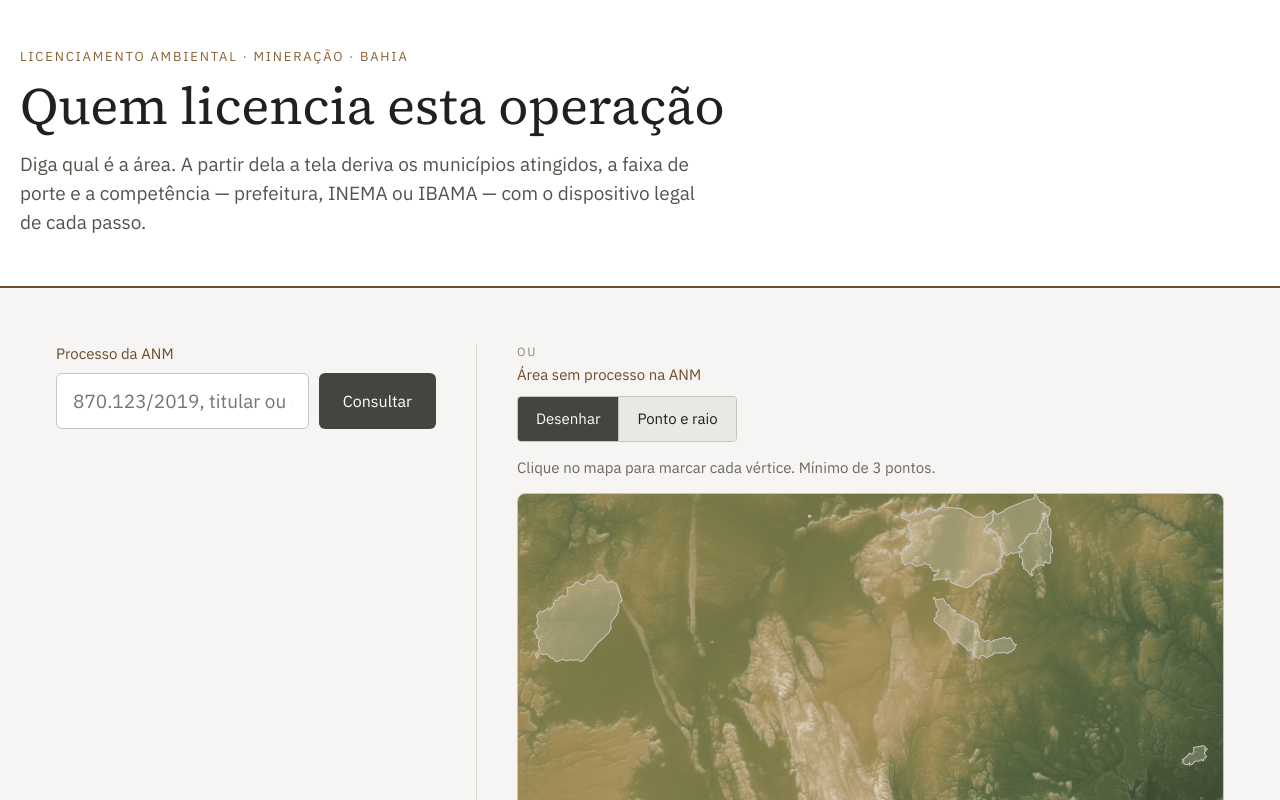
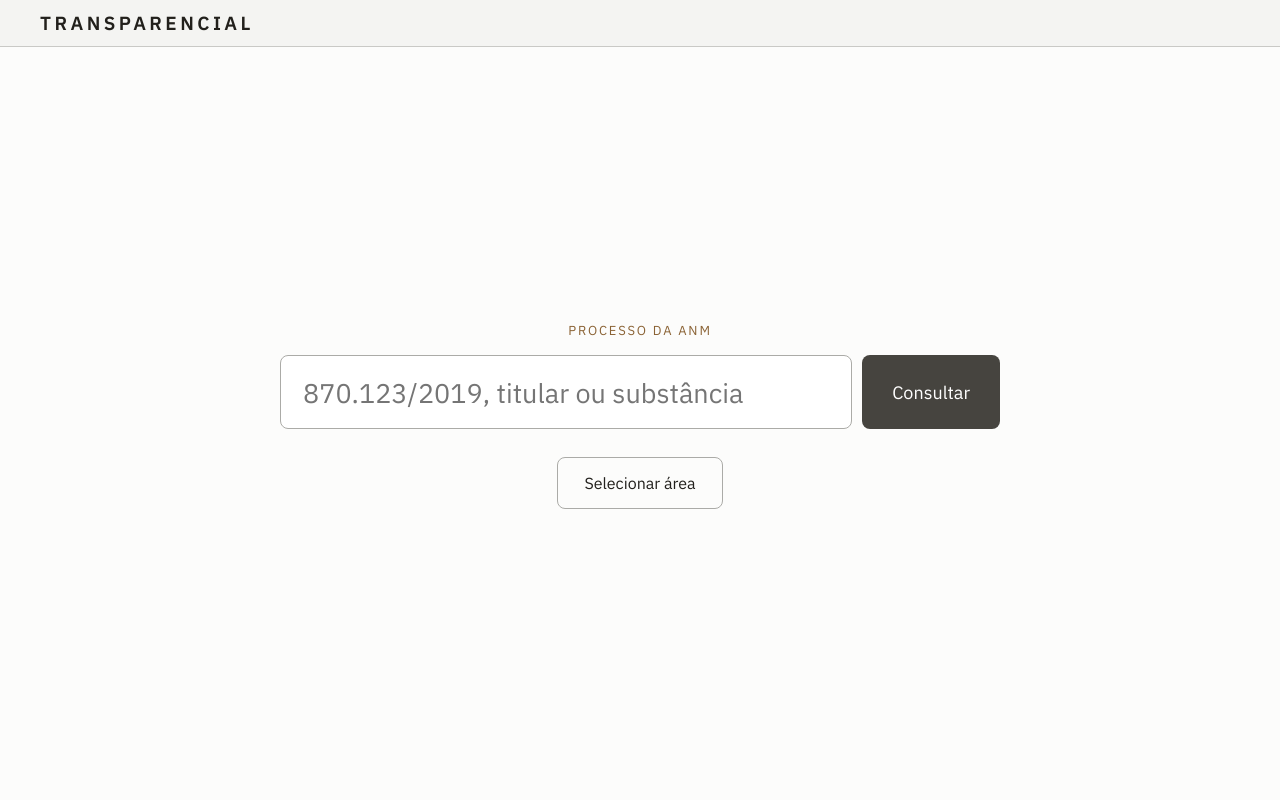
Before and after one commit to luanasj/hackathon-mais-mineracao-licenciamento, a React (Vite) app in the folder frontend/: page / in a window 1280 px wide. Shown: the top 800 px of the page. Built offline with nearby package versions, Linux system fonts and the light colour scheme.

Commit message:
updating frontend

```diff
--- a/frontend/index.html
+++ b/frontend/index.html
@@ -7,7 +7,7 @@
     <link rel="preconnect" href="https://fonts.googleapis.com" />
     <link rel="preconnect" href="https://fonts.gstatic.com" crossorigin />
     <link
-      href="https://fonts.googleapis.com/css2?family=IBM+Plex+Mono:wght@400&family=IBM+Plex+Sans:wght@400;500;600&family=Source+Serif+4:opsz,wght@8..60,400;8..60,500&display=swap"
+      href="https://fonts.googleapis.com/css2?family=Anton&family=IBM+Plex+Mono:wght@400&family=IBM+Plex+Sans:wght@400;500;600&family=Source+Serif+4:opsz,wght@8..60,400;8..60,500&display=swap"
       rel="stylesheet"
     />
     <title>Parecer de competência — licenciamento mineral</title>
--- /dev/null
+++ b/frontend/src/parecer/BarraMarca.tsx
@@ -0,0 +1,39 @@
+/**
+ * Barra de marca — a mesma em todas as telas, para que a troca da tela inicial
+ * pela de caracterização não pareça troca de produto.
+ */
+
+import { CORES } from './dados'
+
+export const NOME_SITE = 'Transparencial'
+
+export default function BarraMarca() {
+  return (
+    <header
+      style={{
+        position: 'sticky',
+        top: 0,
+        zIndex: 30,
+        background: '#F4F4F2',
+        borderBottom: `1px solid ${CORES.linha}`,
+        color: CORES.tinta,
+        padding: '11px clamp(16px, 4vw, 40px)',
+        display: 'flex',
+        alignItems: 'center',
+        gap: 12,
+      }}
+    >
+      <span
+        style={{
+          fontSize: 'clamp(15px, 2.2vw, 19px)',
+          fontWeight: 700,
+          letterSpacing: '.18em',
+          textTransform: 'uppercase',
+          color: CORES.tinta,
+        }}
+      >
+        {NOME_SITE}
+      </span>
+    </header>
+  )
+}
--- a/frontend/src/parecer/BuscaProcesso.tsx
+++ b/frontend/src/parecer/BuscaProcesso.tsx
@@ -24,6 +24,12 @@ export interface BuscaProcessoProps {
   selecionado: RegistroIndice | null
   onSelecionar: (registro: RegistroIndice) => void
   onDesenhar: () => void
+  /**
+   * Na tela inicial o campo é o único conteúdo da tela: cresce, centraliza e o
+   * rótulo vira etiqueta. Na tela de caracterização ele é um controle entre
+   * outros e mantém a escala normal.
+   */
+  destaque?: boolean
 }
 
 export default function BuscaProcesso({
@@ -32,6 +38,7 @@ export default function BuscaProcesso({
   selecionado,
   onSelecionar,
   onDesenhar,
+  destaque = false,
 }: BuscaProcessoProps) {
   const [entrada, setEntrada] = useState('')
   const [aberto, setAberto] = useState(false)
@@ -85,11 +92,23 @@ export default function BuscaProcesso({
 
   return (
     <div ref={containerRef} style={{ position: 'relative' }}>
-      <label htmlFor="anm" style={s.rotuloCampo}>
+      <label
+        htmlFor="anm"
+        style={
+          destaque
+            ? {
+                ...s.rotuloCampo,
+                ...s.etiqueta,
+                color: CORES.terraClara,
+                textAlign: 'center',
+              }
+            : s.rotuloCampo
+        }
+      >
         Processo da ANM
       </label>
 
-      <div style={{ display: 'flex', gap: 10, marginTop: 10 }}>
+      <div style={{ display: 'flex', gap: 10, marginTop: destaque ? 16 : 10 }}>
         <input
           id="anm"
           value={entrada}
@@ -107,7 +126,19 @@ export default function BuscaProcesso({
           role="combobox"
           aria-expanded={aberto && sugestoes.length > 0}
           aria-controls="sugestoes-processo"
-          style={{ ...s.campoTexto, flex: 1, minWidth: 0 }}
+          style={{
+            ...s.campoTexto,
+            flex: 1,
+            minWidth: 0,
+            ...(destaque
+              ? {
+                  height: 74,
+                  fontSize: 'clamp(20px, 4.4vw, 27px)',
+                  padding: '0 22px',
+                  borderRadius: 8,
+                }
+              : null),
+          }}
         />
         <button
           type="button"
@@ -117,8 +148,10 @@ export default function BuscaProcesso({
           style={{
             ...s.primario,
             flex: 'none',
-            height: 56,
-            padding: '0 24px',
+            height: destaque ? 74 : 56,
+            padding: destaque ? '0 30px' : '0 24px',
+            fontSize: destaque ? 18 : 16,
+            borderRadius: destaque ? 8 : 6,
             opacity: indice ? 1 : 0.5,
           }}
         >
--- a/frontend/src/parecer/TelaInicial.tsx
+++ b/frontend/src/parecer/TelaInicial.tsx
@@ -7,19 +7,24 @@
  * que um deles resolve. Mostrar aqueles campos aqui seria pedir caracterização
  * de uma área que ainda não existe.
  *
+ * O número é o caminho comum, e é a única coisa na tela: campo único, no meio,
+ * sem nada em volta para disputar atenção. O desenho é o caminho de exceção —
+ * fica atrás de um botão e só abre o mapa quando pedido.
+ *
  * Os dois caminhos convergem no mesmo lugar: `selecionar-processo` chega com
  * substância e fase do SIGMINE, `selecionar-area` chega com eles em branco.
  * A tela seguinte é a mesma nos dois casos.
  */
 
-import { useRef } from 'react'
+import { useEffect, useRef, useState } from 'react'
 
 import type { IndiceProcessos, RegistroIndice } from '@/lib/processos'
 
+import BarraMarca from './BarraMarca'
 import BuscaProcesso from './BuscaProcesso'
 import MapaDesenho from './MapaDesenho'
 import type { ResultadoDesenho } from './MapaDesenho'
-import { CORES, SERIF } from './dados'
+import { CORES } from './dados'
 
 export interface TelaInicialProps {
   indice: IndiceProcessos | null
@@ -34,99 +39,110 @@ export default function TelaInicial({
   onSelecionar,
   onConcluirDesenho,
 }: TelaInicialProps) {
+  const [areaAberta, setAreaAberta] = useState(false)
   const mapaRef = useRef<HTMLDivElement | null>(null)
+
+  // Abrir o mapa sem trazê-lo para o campo de visão deixaria a tela igual e o
+  // clique sem resposta — o container nasce abaixo da dobra.
+  useEffect(() => {
+    if (areaAberta) mapaRef.current?.scrollIntoView({ behavior: 'smooth', block: 'center' })
+  }, [areaAberta])
 
   return (
     <div style={{ minHeight: '100vh', display: 'flex', flexDirection: 'column' }}>
-      <header
-        style={{
-          borderBottom: `2px solid ${CORES.terra}`,
-          background: CORES.branco,
-          padding: 'clamp(24px, 6vw, 48px) clamp(20px, 6vw, 20px)',
-        }}
-      >
-        <div style={{ maxWidth: 1240, margin: '0 auto' }}>
-          <div
-            style={{
-              fontSize: 13,
-              letterSpacing: '.14em',
-              textTransform: 'uppercase',
-              color: CORES.terraClara,
-            }}
-          >
-            licenciamento ambiental · mineração · Bahia
-          </div>
-          <h1
-            style={{
-              fontFamily: SERIF,
-              fontSize: 'clamp(30px, 7vw, 52px)',
-              lineHeight: 1.05,
-              fontWeight: 400,
-              margin: '14px 0 0',
-              textWrap: 'pretty',
-            }}
-          >
-            Quem licencia esta operação
-          </h1>
-          <p
-            style={{
-              fontSize: 'clamp(16px, 2.4vw, 19px)',
-              lineHeight: 1.55,
-              color: CORES.cinzaEscuro,
-              maxWidth: 680,
-              margin: '16px 0 0',
-              textWrap: 'pretty',
-            }}
-          >
-            Diga qual é a área. A partir dela a tela deriva os municípios atingidos, a faixa de
-            porte e a competência — prefeitura, INEMA ou IBAMA — com o dispositivo legal de cada
-            passo.
-          </p>
-        </div>
-      </header>
+      <BarraMarca />
 
       <main
         style={{
           flex: 1,
-          padding: 'clamp(28px, 6vw, 56px) clamp(20px, 6vw, 56px) clamp(48px, 10vw, 96px)',
+          display: 'flex',
+          flexDirection: 'column',
+          alignItems: 'center',
+          justifyContent: areaAberta ? 'flex-start' : 'center',
+          padding: 'clamp(40px, 10vh, 96px) clamp(20px, 6vw, 56px) clamp(48px, 10vw, 96px)',
         }}
       >
-        <div className="ti-grid" style={{ maxWidth: 1240, margin: '0 auto' }}>
         {/* Caminho 1 — o número. */}
-          <section>
+        <div style={{ width: '100%', maxWidth: 720 }}>
           <BuscaProcesso
+            destaque
             indice={indice}
             erroIndice={erroIndice}
             selecionado={null}
             onSelecionar={onSelecionar}
-              onDesenhar={() => mapaRef.current?.scrollIntoView({ behavior: 'smooth' })}
+            onDesenhar={() => setAreaAberta(true)}
           />
-          </section>
 
-          {/* Caminho 2 — o desenho. Concluir aqui equivale a informar o número:
-              a mesma tela de caracterização abre, só que sem nada preenchido. */}
-          <section className="ti-col-mapa" ref={mapaRef}>
+          {/* Caminho 2 — o desenho. Fechado, é uma linha; aberto, é o mesmo
+              bloco de mapa de sempre. */}
+          {!areaAberta && (
+            <div style={{ display: 'flex', justifyContent: 'center', marginTop: 28 }}>
+              <button
+                type="button"
+                onClick={() => setAreaAberta(true)}
+                style={{
+                  height: 52,
+                  padding: '0 26px',
+                  background: 'transparent',
+                  border: `1px solid ${CORES.linhaForte}`,
+                  color: CORES.tinta,
+                  fontSize: 16,
+                  borderRadius: 8,
+                }}
+              >
+                Selecionar área
+              </button>
+            </div>
+          )}
+        </div>
+
+        {areaAberta && (
+          <div
+            ref={mapaRef}
+            style={{
+              width: '100%',
+              maxWidth: 1080,
+              marginTop: 40,
+              padding: 'clamp(18px, 3vw, 28px)',
+              background: CORES.branco,
+              border: `1px solid ${CORES.linhaForte}`,
+              borderRadius: 12,
+              animation: 'vfade 200ms ease',
+            }}
+          >
             <div
               style={{
-                fontSize: 12,
-                letterSpacing: '.14em',
-                textTransform: 'uppercase',
-                color: CORES.cinzaClaro,
-                marginBottom: 6,
+                display: 'flex',
+                alignItems: 'baseline',
+                justifyContent: 'space-between',
+                gap: 16,
+                marginBottom: 14,
               }}
             >
-              ou
+              <div style={{ fontSize: 15, color: CORES.terra }}>Área sem processo na ANM</div>
+              <button
+                type="button"
+                className="pc-toggle"
+                onClick={() => setAreaAberta(false)}
+                style={{
+                  background: 'transparent',
+                  border: 'none',
+                  padding: 0,
+                  fontSize: 14,
+                  color: CORES.cinza,
+                }}
+              >
+                Fechar
+              </button>
             </div>
-            <div style={{ fontSize: 15, color: CORES.terra, marginBottom: 12 }}>
-              Área sem processo na ANM
-            </div>
+
             <MapaDesenho
               altura="clamp(360px, 60vh, 600px)"
               rotuloConcluir="Usar esta área"
               onConcluir={onConcluirDesenho}
             />
-          </section>
           </div>
+        )}
       </main>
     </div>
   )
--- a/frontend/src/parecer/parecer.css
+++ b/frontend/src/parecer/parecer.css
@@ -2,7 +2,7 @@ html,
 body {
   margin: 0;
   padding: 0;
-  background: #f6f5f3;
+  background: #FCFCFB;
 }
 
 body {
@@ -22,7 +22,7 @@ body {
 }
 
 .pc-col-right {
-  border-left: 1px solid #dad9d4;
+  border-left: 1px solid #C9C9C6;
   min-height: 900px;
 }
 
@@ -33,7 +33,7 @@ body {
 
   .pc-col-right {
     border-left: none;
-    border-top: 1px solid #dad9d4;
+    border-top: 1px solid #C9C9C6;
     min-height: 0;
   }
 }
@@ -48,7 +48,7 @@ body {
 }
 
 .ti-col-mapa {
-  border-left: 1px solid #dad9d4;
+  border-left: 1px solid #C9C9C6;
   padding-left: 40px;
 }
 
@@ -60,7 +60,7 @@ body {
 
   .ti-col-mapa {
     border-left: none;
-    border-top: 1px solid #dad9d4;
+    border-top: 1px solid #C9C9C6;
     padding-left: 0;
     padding-top: 30px;
   }
@@ -150,7 +150,7 @@ input[type='range']::-webkit-slider-thumb {
   margin-top: -2px;
   border-radius: 50%;
   background: #4a5e36;
-  border: 2px solid #f6f5f3;
+  border: 2px solid #FCFCFB;
   box-shadow: 0 1px 3px rgba(0, 0, 0, 0.28);
   cursor: grab;
 }
@@ -160,7 +160,7 @@ input[type='range']::-moz-range-thumb {
   height: 26px;
   border-radius: 50%;
   background: #4a5e36;
-  border: 2px solid #f6f5f3;
+  border: 2px solid #FCFCFB;
   box-shadow: 0 1px 3px rgba(0, 0, 0, 0.28);
   cursor: grab;
 }
@@ -171,7 +171,7 @@ input[type='range']::-moz-range-thumb {
 }
 
 .pc-opcao:hover {
-  background: #f0efec;
+  background: #EFEFED;
 }
 
 .pc-opcao-escuro:hover {
@@ -216,7 +216,7 @@ button:disabled {
 }
 
 .pc-lupa:hover {
-  background: #e9e8e3;
+  background: #DCDCD9;
 }
 
 .pc-toggle:hover {
```
Also changed, not shown: frontend/src/parecer/PainelParecer.tsx (+19 -22 lines), frontend/src/parecer/ParecerCompetencia.tsx (+13 -88 lines), frontend/src/parecer/dados.ts (+10 -9 lines), frontend/src/parecer/lai.ts (+47 -0 lines), frontend/src/parecer/ui.tsx (+20 -6 lines). Lines whose indentation alone changed are shown as unchanged.
